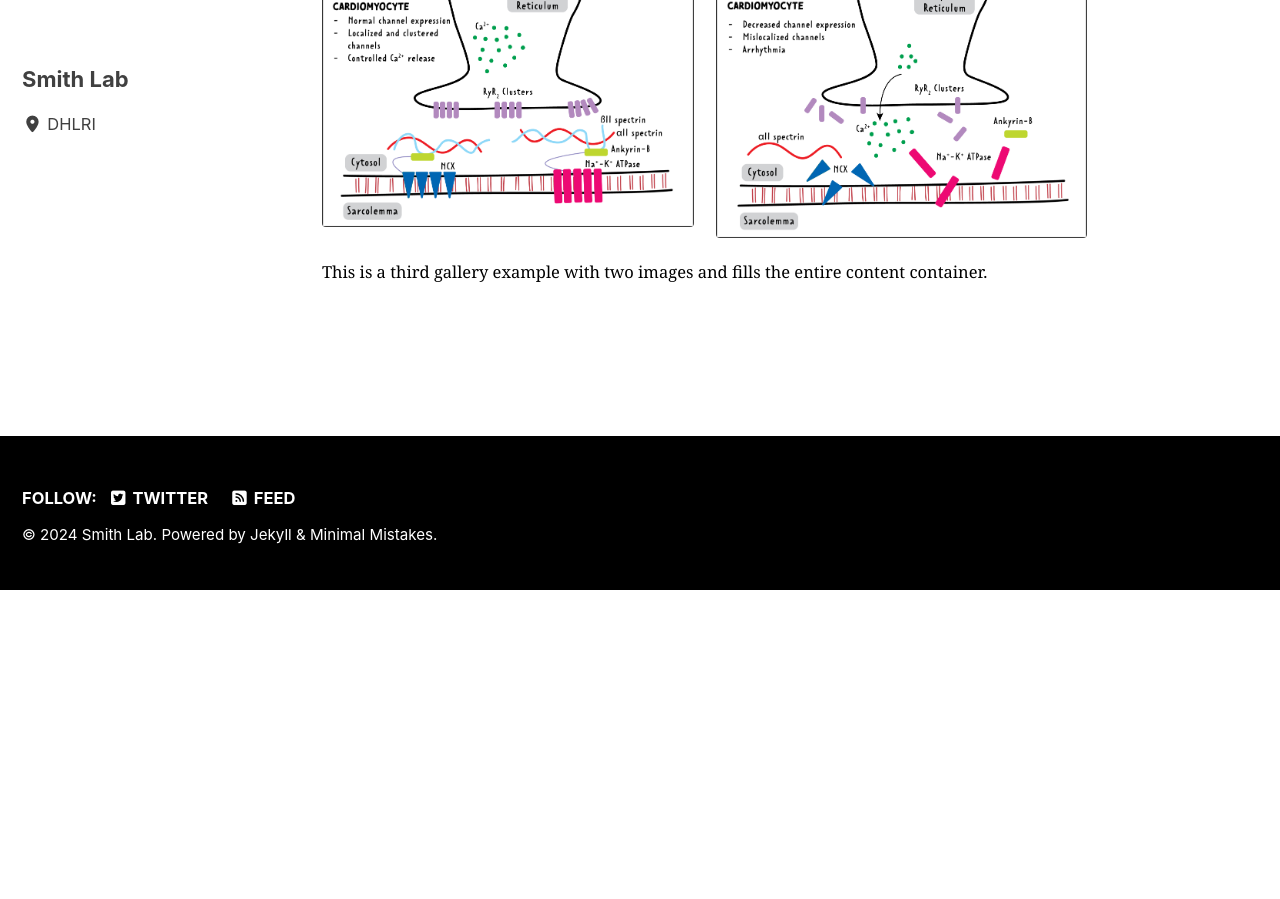
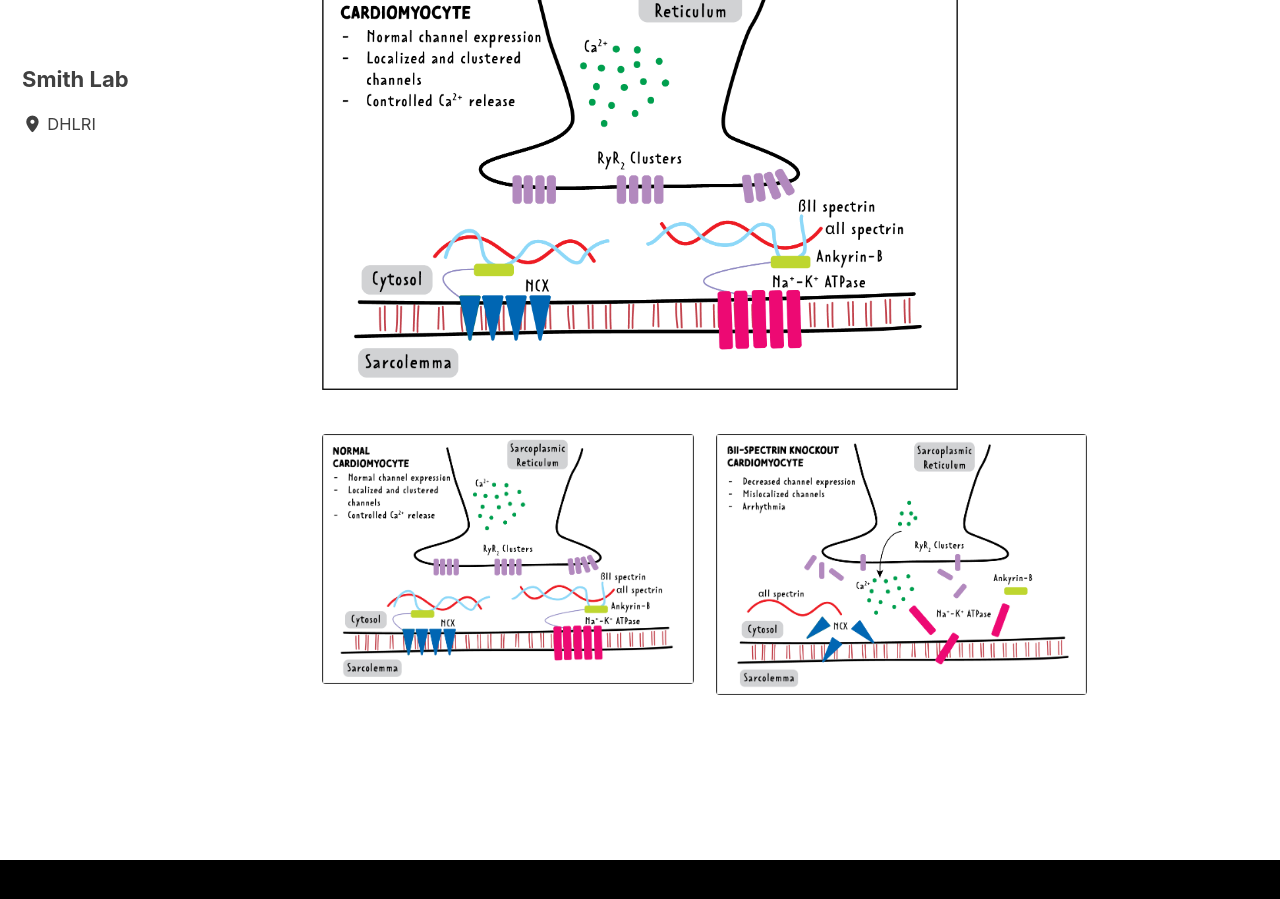
Before and after one commit to cralbers/smith-lab, a Jekyll site: the page built from _pages/research.md, in a window 1280 px wide and 900 px high, scrolled down 1706 px. Built offline with Jekyll 4.4.1, drawn with Linux system fonts in a browser that asks for light colours; cached includes are drawn as plain includes; before the commit the page ends 2297 px from its top, so only the background shows below that.

Commit message:
got rid of gallery caption

```diff
--- a/_pages/research.md
+++ b/_pages/research.md
@@ -21,5 +21,6 @@ Cytoskeletal proteins play an essential role in the assembly of the cardiac junc
 
 βII spectrin, a cytoskeletal protein, associates with ankyrin-B and represents an integrative node for assembly of the cardiac junctional dyad. The Smith Lab has discovered a novel mutation in the human ankyrin-B gene that disrupts the ankyrin-B/βII spectrin interaction, leading to severe human arrhythmia phenotypes. Through the use of both *in vitro* and *in vivo* model systems, our research in this area focuses on mechanistic characterization of the ankyrin-B/βII spectrin interaction and the downstream effects of its disruption.
 
+![](/assets/images/normal_CM.png)
 
-{% include gallery id="gallery" class="full" caption="This is a third gallery example with two images and fills the entire content container." %}
+{% include gallery id="gallery" class="full" %}
```
